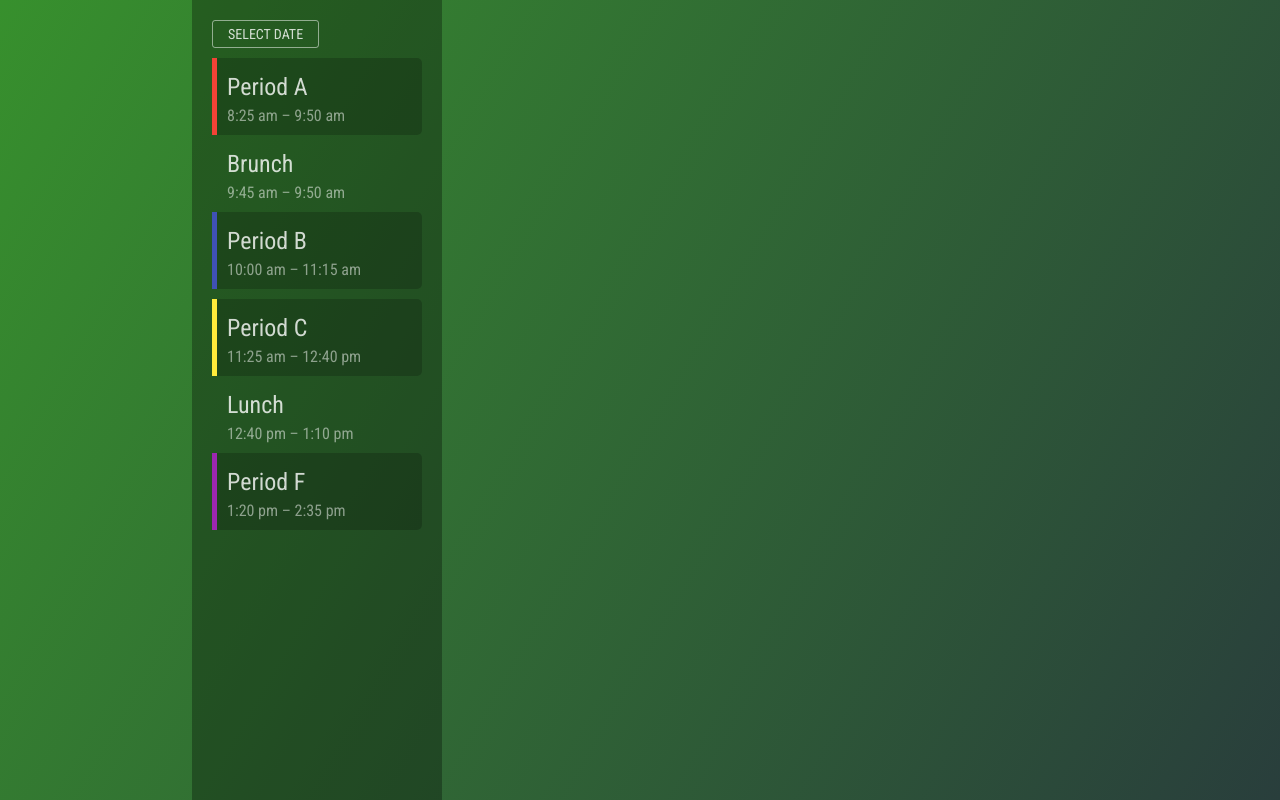
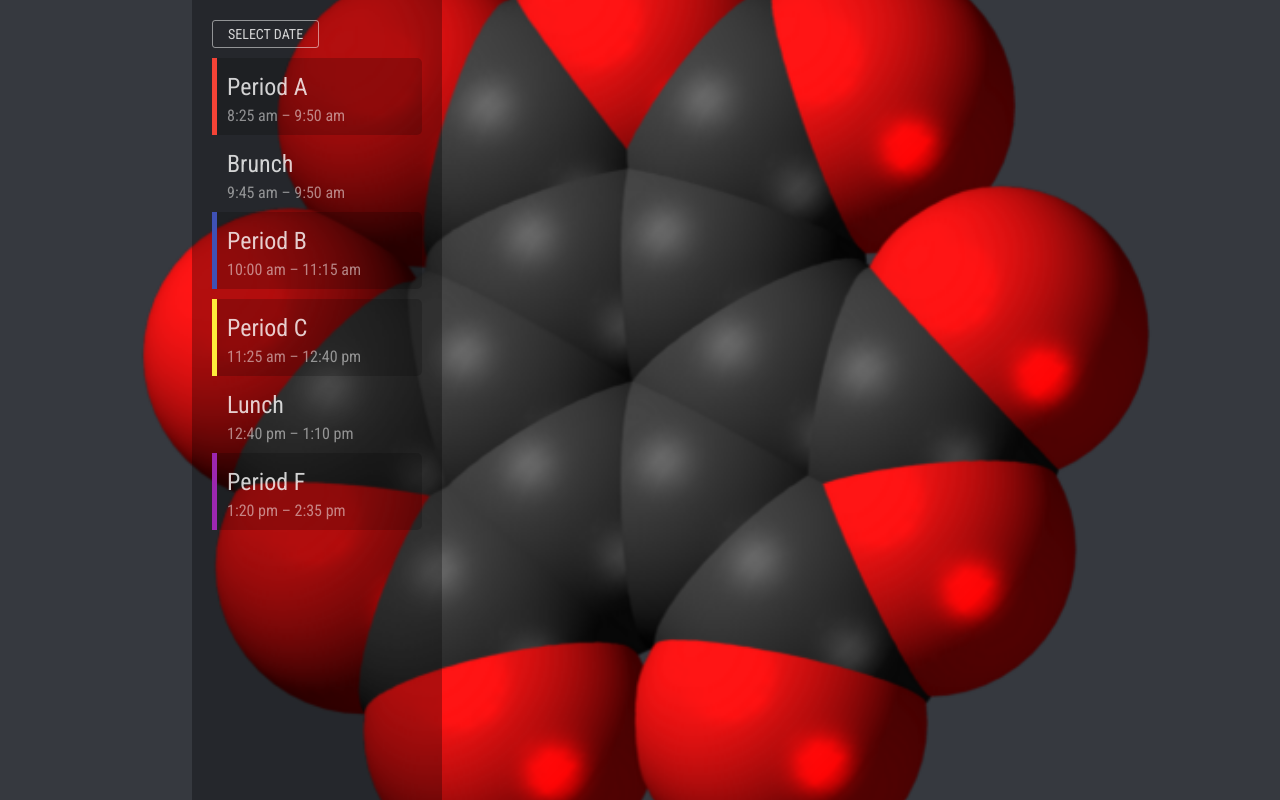
Before and after one commit to Orbiit/ugwisha, a plain HTML site: page index.html in a window 1280 px wide. Drawn offline with Linux system fonts and the light colour scheme.

Commit message:
test image

```diff
--- a/css/temp.css
+++ b/css/temp.css
@@ -1,3 +1,4 @@
 body {
   background-image: linear-gradient(120deg, #37902d, #293e3c);
+  background-image: url(../images/hot.png);
 }
```
Also changed, not shown: images/hot.png (added).
